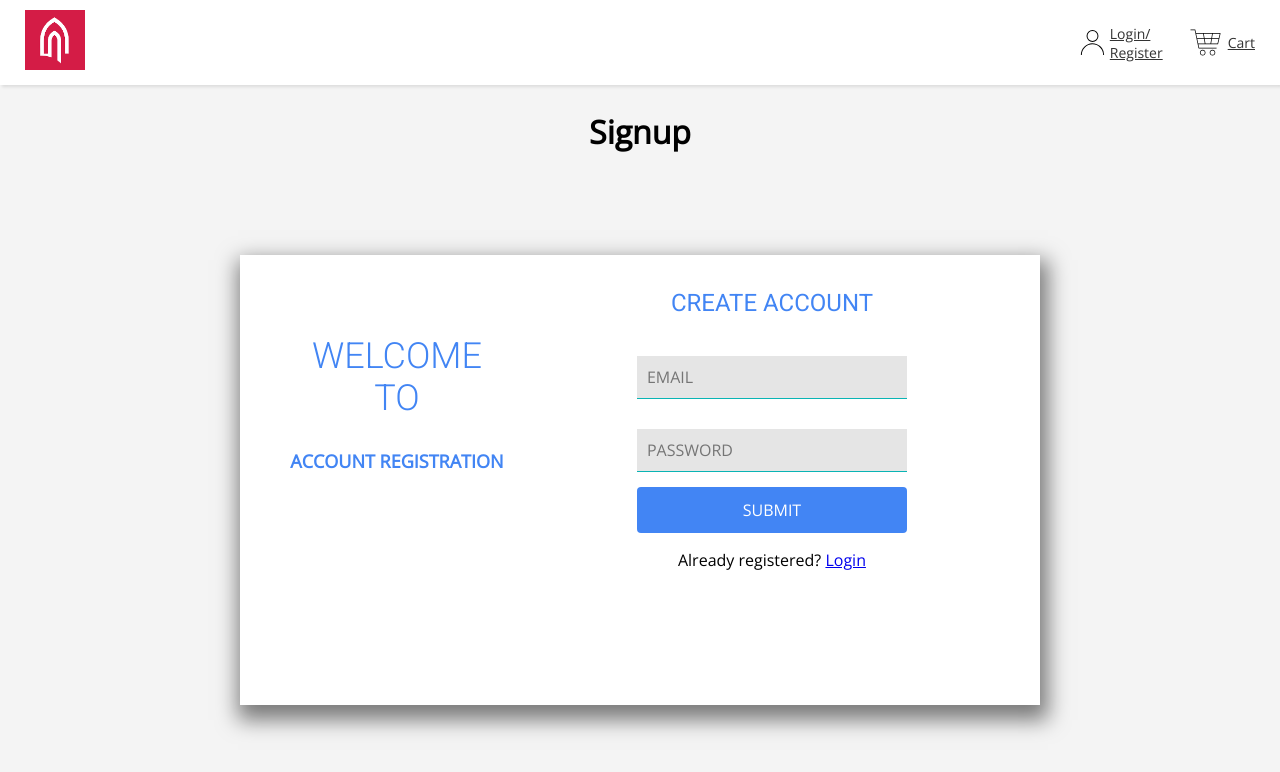
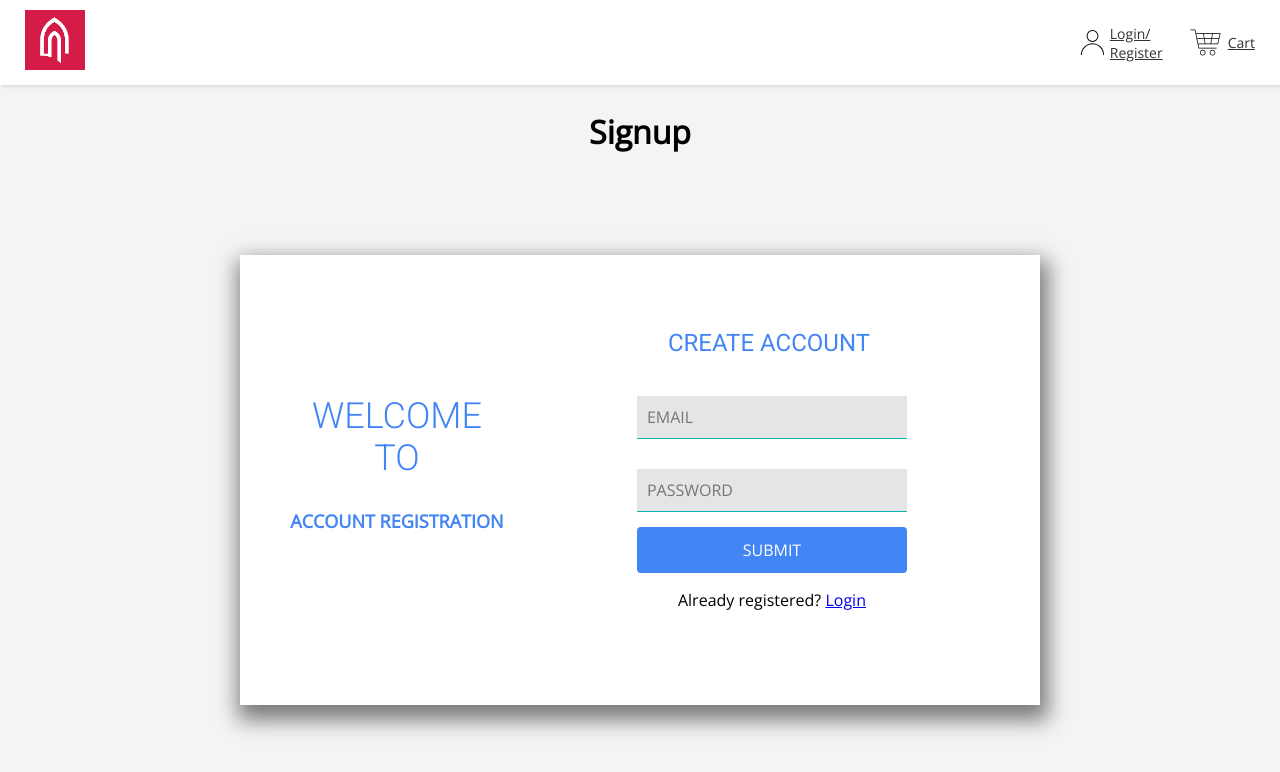
Before and after one commit to andrikaljumae/Rakenduste_Programmeerimine, a React app: page /signup in a window 1280 px wide. Shown: the top 772 px of the page. Built offline with nearby package versions, Linux system fonts and the light colour scheme.

Commit message:
minor padding fix

```diff
--- a/src/pages/signupform.css
+++ b/src/pages/signupform.css
@@ -17,6 +17,7 @@
 }
 .header2_info {
   padding: 4px 0;
+  padding-right: 6px;
   color: #4285F4;
   font-size: 24px;
   text-transform: uppercase;
@@ -33,7 +34,7 @@
 
 }
 .info h2 {
-  padding-top: 30px;
+  padding-top: 90px;
   font-weight: 300;
 }
 .info p {
@@ -46,7 +47,7 @@
 }
 .register-form {
   width: 70%;
-  padding: 30px 0;
+  padding: 70px 0;
   background: #FFFFFF;
   transition: 0.2s;
 }
```
